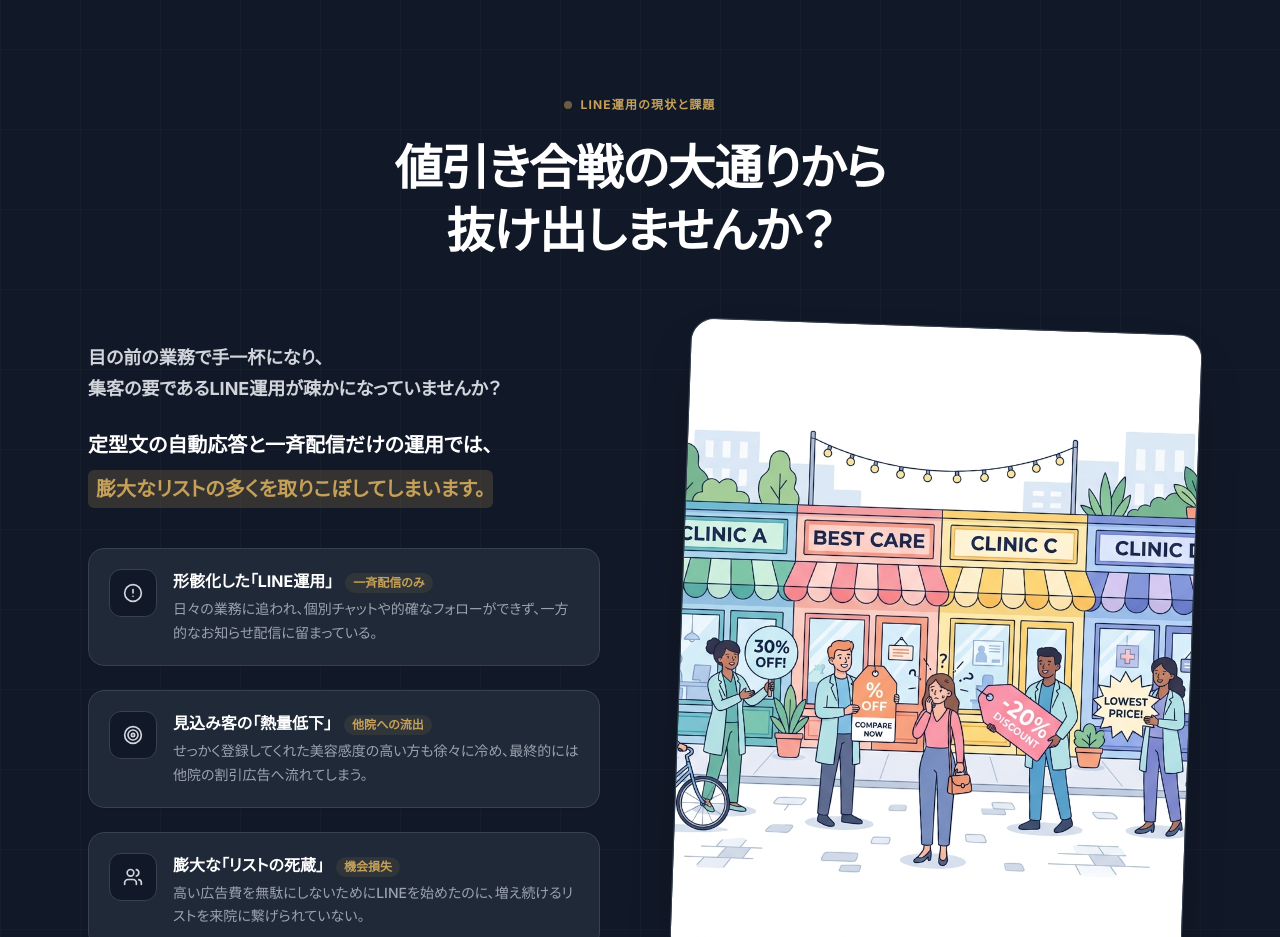
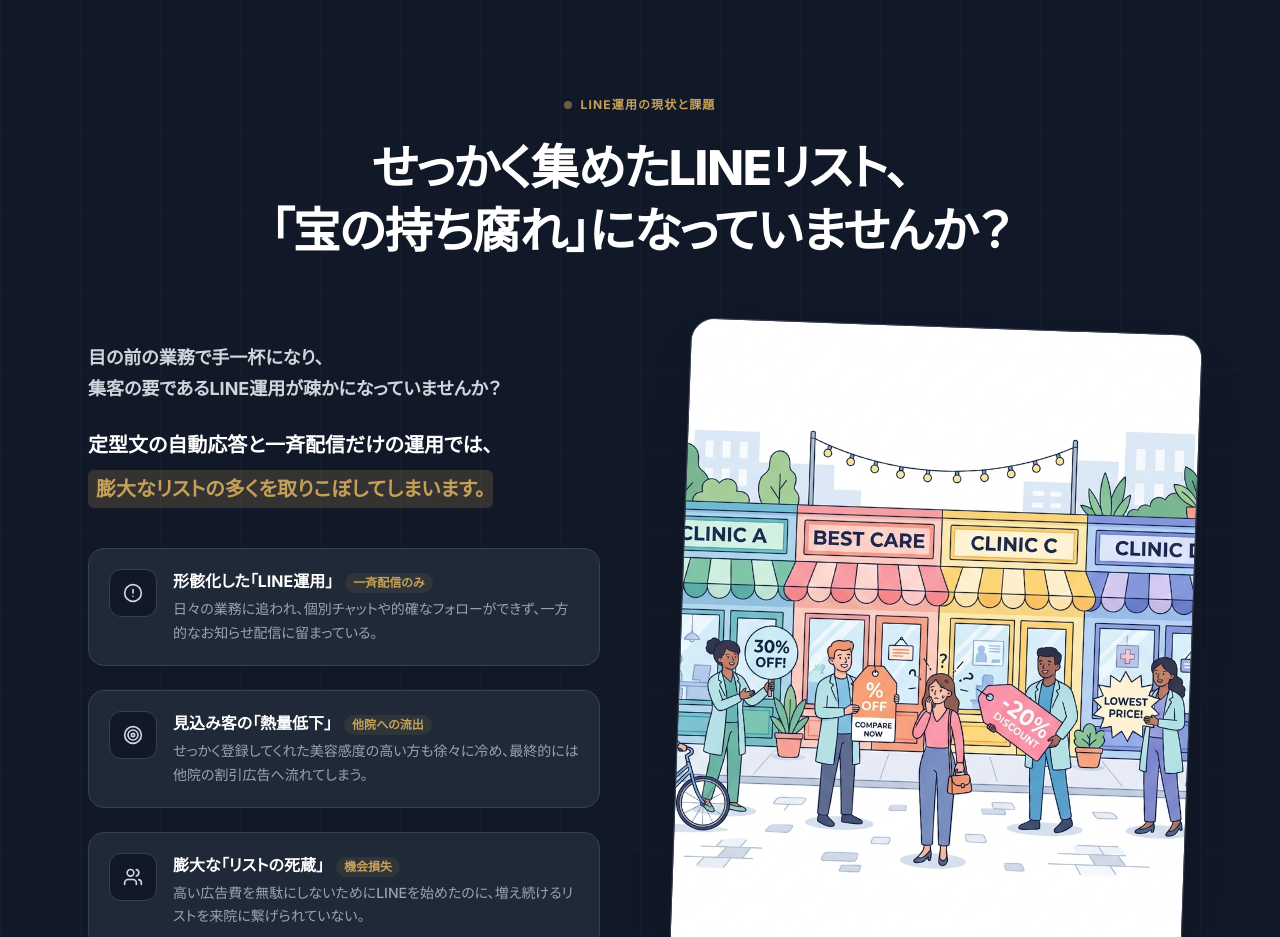
Before and after one commit to mikamishunpei/quicka-sdr-lp, a React (Vite) app: page /clinic in a window 1280 px wide. Shown: the part 900-1837 px from the top of the page. Built offline with nearby package versions, Linux system fonts and the light colour scheme.

Commit message:
Update problem section heading to match LINE context

```diff
--- a/src/components/clinic/ClinicProblem.tsx
+++ b/src/components/clinic/ClinicProblem.tsx
@@ -44,8 +44,8 @@ export function ClinicProblem() {
             LINE運用の現状と課題
           </p>
           <h2 className="text-3xl md:text-5xl font-black tracking-tight leading-[1.4] md:leading-[1.3] mb-8 text-white">
-            値引き合戦の大通りから<br />
-            抜け出しませんか？
+            せっかく集めたLINEリスト、<br />
+            「宝の持ち腐れ」になっていませんか？
           </h2>
         </motion.div>
 
```
